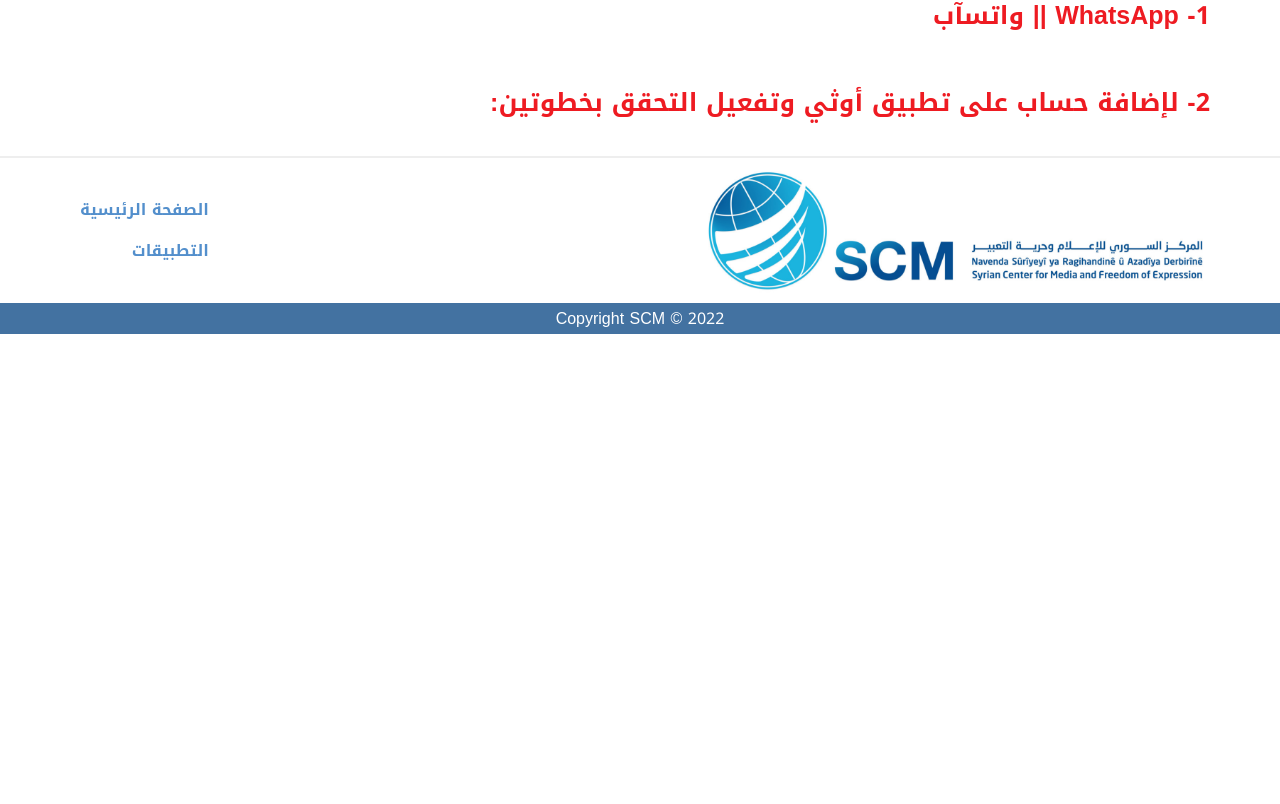
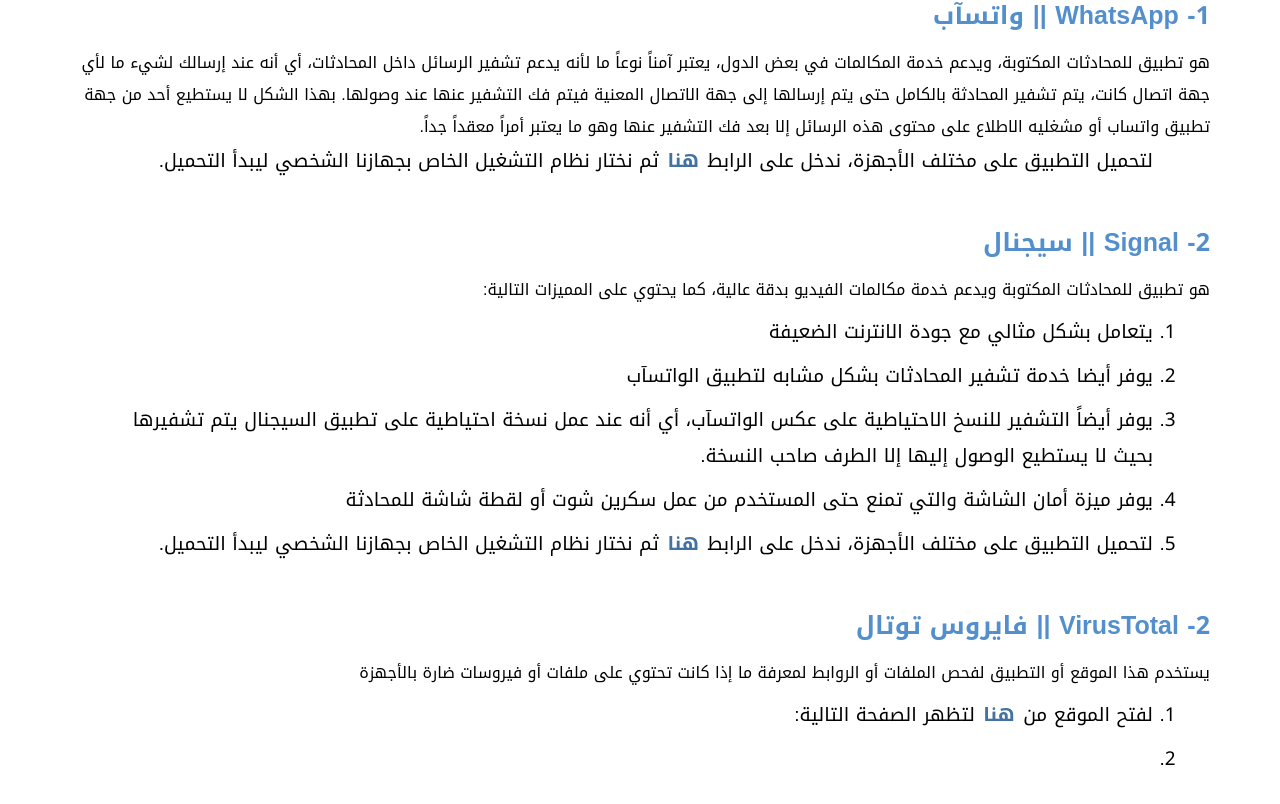
Before and after one commit to obaidash99/react-scm-demo, a React (Create React App) app: page /applications/Other in a window 1280 px wide. Shown: the part 776-1580 px from the top of the page. Before the commit the page ends 1110 px from the top, so only its background shows below. Built offline with nearby package versions, Linux system fonts and the light colour scheme.

Commit message:
other apps

```diff
--- a/src/App.css
+++ b/src/App.css
@@ -91,8 +91,6 @@
 	nav {
 		padding-bottom: 20px;
 		flex-direction: column;
-		-webkit-box-shadow: 0 0 10px #ddd;
-		-moz-box-shadow: 0 0 10px #ddd;
 		box-shadow: 0 0 10px #ddd;
 	}
 	nav ul {
@@ -161,6 +159,7 @@
 	position: absolute;
 	transition: var(--main-transition-duration);
 	font-size: 10px;
+	-webkit-animation: bouncing 1.5s infinite;
 	animation: bouncing 1.5s infinite;
 	margin-top: 15px;
 	left: 50%;
@@ -253,6 +252,8 @@
 	width: 90%;
 }
 .footer ul {
+	width: -webkit-fit-content;
+	width: -moz-fit-content;
 	width: fit-content;
 	margin: auto;
 	text-align: right;
@@ -260,6 +261,8 @@
 .footer ul li {
 	margin: 10px;
 	cursor: pointer;
+	width: -webkit-fit-content;
+	width: -moz-fit-content;
 	width: fit-content;
 	transition: var(--main-transition-duration);
 }
@@ -295,6 +298,20 @@
 	}
 }
 /* Start Animation */
+@-webkit-keyframes bouncing {
+	0%,
+	10%,
+	20%,
+	50%,
+	80%,
+	100% {
+		transform: translateY(0);
+	}
+	40%,
+	60% {
+		transform: translateY(-15px);
+	}
+}
 @keyframes bouncing {
 	0%,
 	10%,
@@ -347,6 +364,8 @@
 	border: 1px solid var(--main-color);
 	border-radius: 5px;
 	transition: 0.3s ease;
+	width: -webkit-fit-content;
+	width: -moz-fit-content;
 	width: fit-content;
 	padding: 5px 10px;
 }
@@ -475,6 +494,8 @@
 }
 .instructions .guid ul li {
 	transition: var(--main-transition-duration);
+	width: -webkit-fit-content;
+	width: -moz-fit-content;
 	width: fit-content;
 	cursor: pointer;
 }
--- a/src/components/Other.jsx
+++ b/src/components/Other.jsx
@@ -1,10 +1,13 @@
 import React from 'react';
+import { Link } from 'react-router-dom';
 
 import logo from '../assets/other.png';
 
+import virus1 from '../assets/otherImgs/virus1.png';
+
 const Other = () => {
 	return (
-		<div class="main authy">
+		<div class="main other">
 			<div class="container">
 				<h1 class="main-title">Other Applications || تطبيقات أخرى</h1>
 				<div class="content content-1">
@@ -60,12 +63,91 @@
 					</ul>
 				</div>
 
-				<div class="installing" id="installing">
+				<div class="installing" id="whatsapp">
 					<h3>1- WhatsApp || واتسآب</h3>
+					<p>
+						هو تطبيق للمحادثات المكتوبة، ويدعم خدمة المكالمات في بعض الدول، يعتبر آمناً
+						نوعاً ما لأنه يدعم تشفير الرسائل داخل المحادثات، أي أنه عند إرسالك لشيء ما لأي
+						جهة اتصال كانت، يتم تشفير المحادثة بالكامل حتى يتم إرسالها إلى جهة الاتصال
+						المعنية فيتم فك التشفير عنها عند وصولها. بهذا الشكل لا يستطيع أحد من جهة تطبيق
+						واتساب أو مشغليه الاطلاع على محتوى هذه الرسائل إلا بعد فك التشفير عنها وهو ما
+						يعتبر أمراً معقداً جداً.
+					</p>
+					<ul className="child-list">
+						لتحميل التطبيق على مختلف الأجهزة، ندخل على الرابط{' '}
+						<span>
+							<a
+								href="https://www.whatsapp.com/download/"
+								target="_blank"
+								rel="noreferrer"
+							>
+								هنا
+							</a>{' '}
+						</span>
+						ثم نختار نظام التشغيل الخاص بجهازنا الشخصي ليبدأ التحميل.
+					</ul>
 				</div>
 
-				<div class="creating" id="creating">
-					<h3>2- لإضافة حساب على تطبيق أوثي وتفعيل التحقق بخطوتين:</h3>
+				<div class="creating" id="signal">
+					<h3>2- Signal || سيجنال</h3>
+					<p>
+						هو تطبيق للمحادثات المكتوبة ويدعم خدمة مكالمات الفيديو بدقة عالية، كما يحتوي
+						على المميزات التالية:
+					</p>
+					<ul className="child-list">
+						<li>يتعامل بشكل مثالي مع جودة الانترنت الضعيفة</li>
+						<li>يوفر أيضا خدمة تشفير المحادثات بشكل مشابه لتطبيق الواتسآب</li>
+						<li>
+							يوفر أيضاً التشفير للنسخ الاحتياطية على عكس الواتسآب، أي أنه عند عمل نسخة
+							احتياطية على تطبيق السيجنال يتم تشفيرها بحيث لا يستطيع الوصول إليها إلا
+							الطرف صاحب النسخة.
+						</li>
+						<li>
+							يوفر ميزة أمان الشاشة والتي تمنع حتى المستخدم من عمل سكرين شوت أو لقطة شاشة
+							للمحادثة
+						</li>
+						<li className="child-list">
+							لتحميل التطبيق على مختلف الأجهزة، ندخل على الرابط{' '}
+							<span>
+								<a
+									href="https://signal.org/en/download/"
+									target="_blank"
+									rel="noreferrer"
+								>
+									هنا
+								</a>{' '}
+							</span>
+							ثم نختار نظام التشغيل الخاص بجهازنا الشخصي ليبدأ التحميل.
+						</li>
+					</ul>
+				</div>
+
+				<div class="creating" id="virus">
+					<h3>2- VirusTotal || فايروس توتال</h3>
+					<p>
+						يستخدم هذا الموقع أو التطبيق لفحص الملفات أو الروابط لمعرفة ما إذا كانت تحتوي
+						على ملفات أو فيروسات ضارة بالأجهزة
+					</p>
+					<ul className="child-list">
+						<li className="child-list">
+							لفتح الموقع من{' '}
+							<span>
+								<a
+									href="https://www.virustotal.com/gui/home/upload"
+									target="_blank"
+									rel="noreferrer"
+								>
+									هنا
+								</a>{' '}
+							</span>
+							لتظهر الصفحة التالية:
+						</li>
+						<li></li>
+					</ul>
+				</div>
+
+				<div class="creating" id="passowrd">
+					<h3>2- Password Generator || إنشاء كلمات مرور</h3>
 				</div>
 			</div>
 		</div>
```
Also changed, not shown: src/assets/otherImgs/virus1.png (added).
